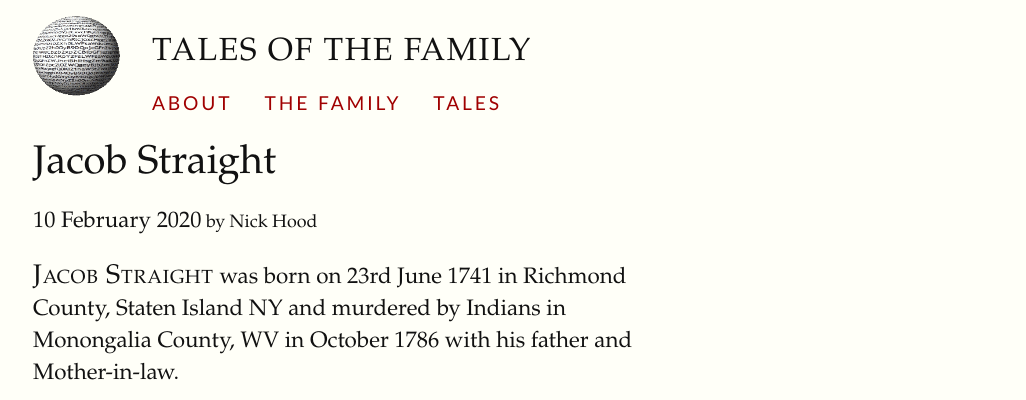
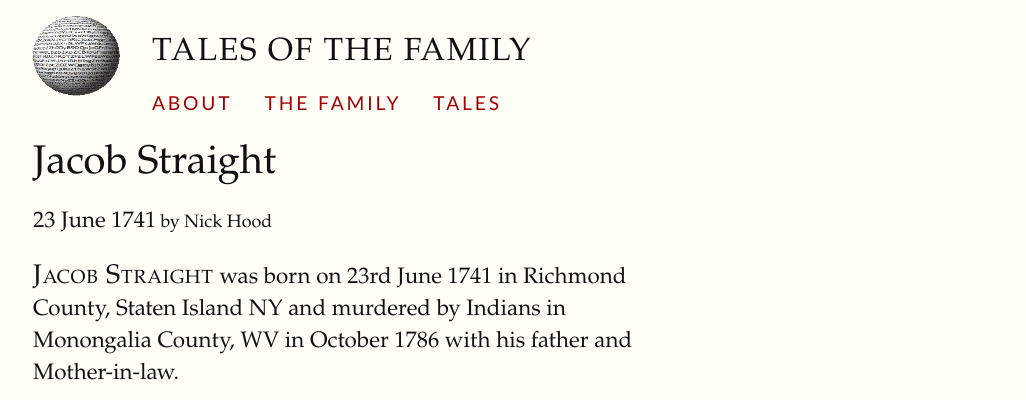
Before and after one commit to NixImagery/family, a Jekyll site: the page docs/1741/06/23/Jacob-Straight.html, which Jekyll copies as it is, in a window 1280 px wide and 900 px high. Shown: the top 400 px of the window, without its empty margins (127-1153 px from the left). Built offline with Jekyll 4.4.1, drawn with Linux system fonts in a browser that asks for light colours.

Commit message:
Site updated via rake at 2020-04-03 17:41:39 UTC

```diff
--- a/docs/2020/02/10/Jacob-Straight.html
+++ b/docs/1741/06/23/Jacob-Straight.html
@@ -31,7 +31,7 @@
   <link rel="stylesheet" type="text/css" href="/family/css/tufte.css">
   <link rel="stylesheet" type="text/css" href="/family/css/print.css" media="print">
 
-  <link rel="canonical" href="https://cullaloe.com/family/2020/02/10/Jacob-Straight.html">
+  <link rel="canonical" href="https://cullaloe.com/family/1741/06/23/Jacob-Straight.html">
 
   <link rel="alternate" type="application/rss+xml" title="Tales of the family" href="https://cullaloe.com/family/feed.xml" />
 </head>
@@ -74,7 +74,7 @@
 </header>
     <article class="group">
       <h1>Jacob Straight</h1>
-<p class="subtitle">10 February 2020<span class="smaller">
+<p class="subtitle">23 June 1741<span class="smaller">
    by Nick Hood
 
 </span></p>
@@ -192,7 +192,7 @@ captured in this Indian raid, and he was then raised by the Indians. Elizabeth
 
 
     </article>
-    <span class="print-footer">Jacob Straight - February 10, 2020 - Nick Hood</span>
+    <span class="print-footer">Jacob Straight - June 23, 1741 - Nick Hood</span>
     <footer>
   <hr class="slender">
   <ul class="footer-links">
--- a/docs/2020/03/29/Audrey-Bourne.html
+++ b/docs/2020/03/29/Audrey-Bourne.html
@@ -120,7 +120,7 @@
 <div class="PageNavigation">
 
 
-    <a class="prev" href="/family/2020/02/10/Jacob-Straight.html">&laquo; Jacob Straight</a>
+    <a class="prev" href="/family/1741/06/23/Jacob-Straight.html">&laquo; Jacob Straight</a>
 
 
 
--- a/docs/categories.html
+++ b/docs/categories.html
@@ -82,7 +82,7 @@
         <p>Straight</p>
         <ul class="fw" >
 
-            <li class="listing"><a href="/family/2020/02/10/Jacob-Straight.html">Jacob Straight</a> <span class="smaller">February 2020</span></li>
+            <li class="listing"><a href="/family/1741/06/23/Jacob-Straight.html">Jacob Straight</a> <span class="smaller">June 1741</span></li>
 
         </ul>
 
--- a/docs/index.html
+++ b/docs/index.html
@@ -90,8 +90,8 @@
 
       <li class="listing">
         <hr class="slender">
-        <a href="/family/2020/02/10/Jacob-Straight.html"><h3 class="contrast">Jacob Straight</h3></a>
-        <br><span class="smaller">10 February 2020
+        <a href="/family/1741/06/23/Jacob-Straight.html"><h3 class="contrast">Jacob Straight</h3></a>
+        <br><span class="smaller">23 June 1741
          by Nick Hood
 
         </span><br/>
```
Also changed, not shown: _posts/1741-06-23-Jacob-Straight.md (+1 -1 lines), docs/feed.xml (+5 -5 lines).
